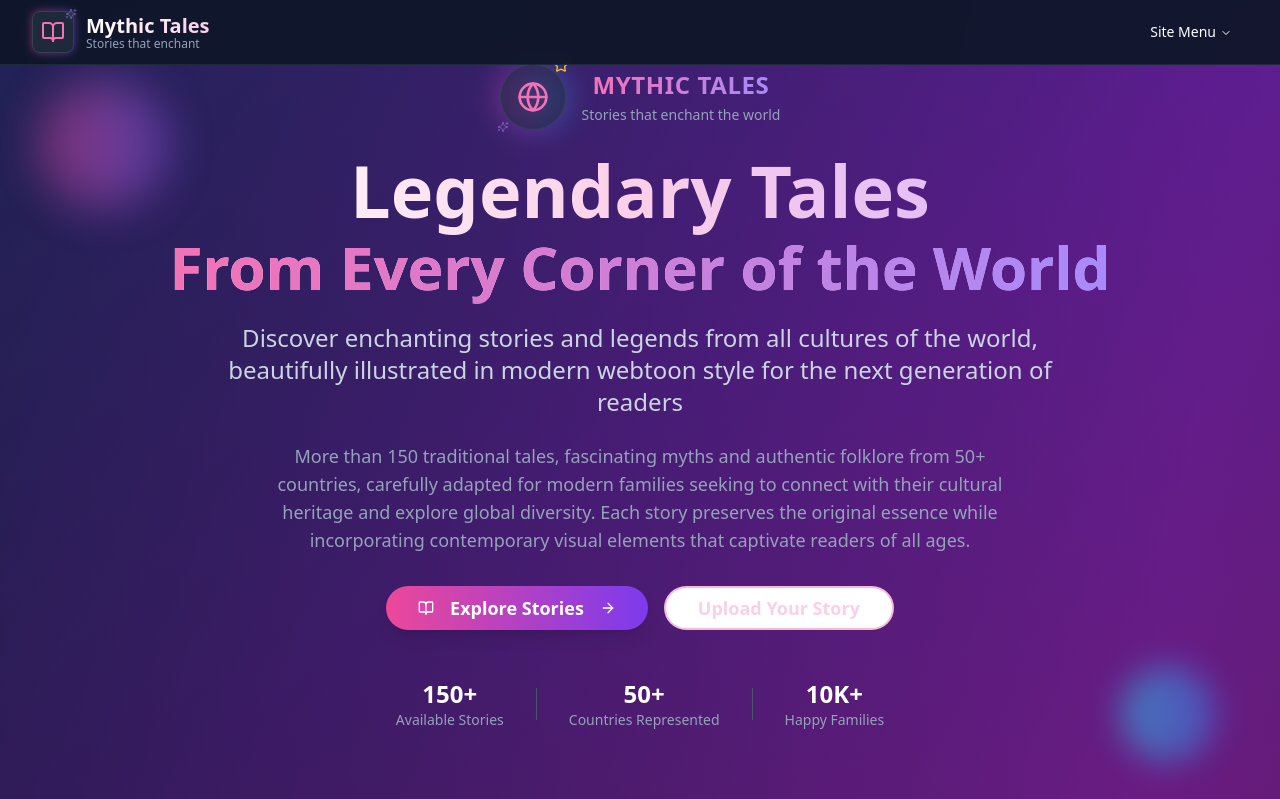
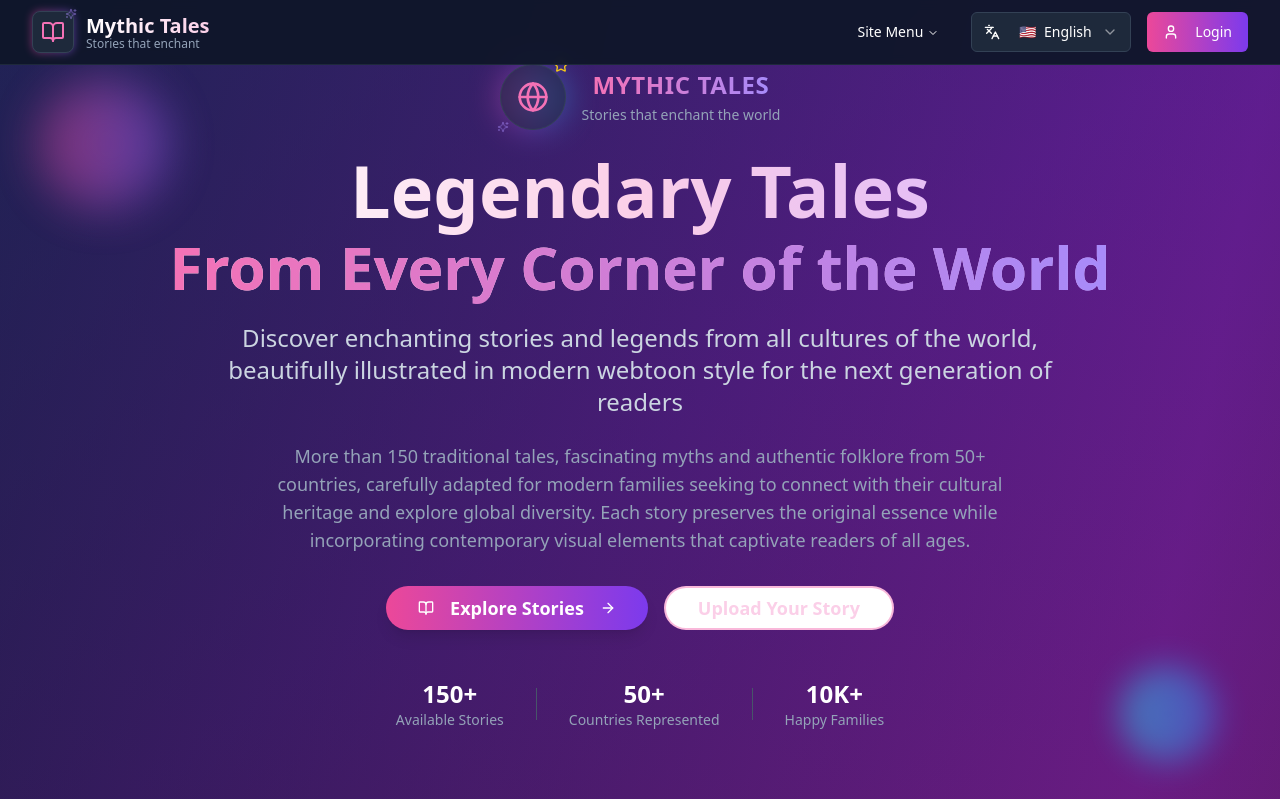
Before and after one commit to adrybecca/webtoon-tales-unfold, a React (Vite) app: page / in a window 1280 px wide. Shown: the top 799 px of the page. Built offline with nearby package versions, Linux system fonts and the light colour scheme.

Commit message:
Add login and language selection buttons
Added a functional login button and language selection dropdown with options for Greek, French, Italian, German, and Spanish in the top right corner of the header.

```diff
--- a/src/components/Header.tsx
+++ b/src/components/Header.tsx
@@ -1,6 +1,6 @@
 
 import { useState } from "react";
-import { BookOpen, Menu, X, Sparkles } from "lucide-react";
+import { BookOpen, Menu, X, Sparkles, User, Languages } from "lucide-react";
 import {
   NavigationMenu,
   NavigationMenuContent,
@@ -9,9 +9,26 @@ import {
   NavigationMenuTrigger,
 } from "@/components/ui/navigation-menu";
 import { Button } from "@/components/ui/button";
+import {
+  Select,
+  SelectContent,
+  SelectItem,
+  SelectTrigger,
+  SelectValue,
+} from "@/components/ui/select";
 
 export const Header = () => {
   const [isMobileMenuOpen, setIsMobileMenuOpen] = useState(false);
+  const [selectedLanguage, setSelectedLanguage] = useState("en");
+
+  const languages = [
+    { code: "en", name: "English", flag: "🇺🇸" },
+    { code: "es", name: "Español", flag: "🇪🇸" },
+    { code: "fr", name: "Français", flag: "🇫🇷" },
+    { code: "de", name: "Deutsch", flag: "🇩🇪" },
+    { code: "it", name: "Italiano", flag: "🇮🇹" },
+    { code: "el", name: "Ελληνικά", flag: "🇬🇷" },
+  ];
 
   const menuItems = [
     { title: "Home", href: "#home" },
@@ -35,6 +52,18 @@ export const Header = () => {
     setIsMobileMenuOpen(false);
   };
 
+  const handleLanguageChange = (languageCode: string) => {
+    setSelectedLanguage(languageCode);
+    console.log(`Language changed to: ${languageCode}`);
+    // Here you would implement the actual language switching logic
+  };
+
+  const handleLoginClick = () => {
+    console.log("Login clicked - Supabase integration needed");
+    // This would connect to your authentication system
+    alert("Please connect Supabase for authentication functionality");
+  };
+
   return (
     <header className="fixed top-0 left-0 right-0 z-50 bg-slate-900/95 backdrop-blur-sm border-b border-slate-800">
       <div className="max-w-7xl mx-auto px-4 sm:px-6 lg:px-8">
@@ -56,8 +85,9 @@ export const Header = () => {
             </div>
           </div>
 
-          {/* Desktop Navigation */}
-          <div className="hidden md:block">
+          {/* Desktop Navigation and Controls */}
+          <div className="hidden md:flex items-center space-x-4">
+            {/* Navigation Menu */}
             <NavigationMenu>
               <NavigationMenuList>
                 <NavigationMenuItem>
@@ -81,10 +111,64 @@ export const Header = () => {
                 </NavigationMenuItem>
               </NavigationMenuList>
             </NavigationMenu>
+
+            {/* Language Selector */}
+            <Select value={selectedLanguage} onValueChange={handleLanguageChange}>
+              <SelectTrigger className="w-40 bg-slate-800 border-slate-700 text-white">
+                <Languages className="w-4 h-4 mr-2" />
+                <SelectValue />
+              </SelectTrigger>
+              <SelectContent className="bg-slate-800 border-slate-700">
+                {languages.map((language) => (
+                  <SelectItem key={language.code} value={language.code} className="text-white hover:bg-slate-700">
+                    <span className="flex items-center">
+                      <span className="mr-2">{language.flag}</span>
+                      {language.name}
+                    </span>
+                  </SelectItem>
+                ))}
+              </SelectContent>
+            </Select>
+
+            {/* Login Button */}
+            <Button
+              onClick={handleLoginClick}
+              className="bg-gradient-to-r from-pink-500 to-violet-600 hover:from-pink-600 hover:to-violet-700 text-white"
+            >
+              <User className="w-4 h-4 mr-2" />
+              Login
+            </Button>
           </div>
 
           {/* Mobile menu button */}
-          <div className="md:hidden">
+          <div className="md:hidden flex items-center space-x-2">
+            {/* Mobile Language Selector */}
+            <Select value={selectedLanguage} onValueChange={handleLanguageChange}>
+              <SelectTrigger className="w-16 bg-slate-800 border-slate-700 text-white">
+                <Languages className="w-4 h-4" />
+              </SelectTrigger>
+              <SelectContent className="bg-slate-800 border-slate-700">
+                {languages.map((language) => (
+                  <SelectItem key={language.code} value={language.code} className="text-white hover:bg-slate-700">
+                    <span className="flex items-center">
+                      <span className="mr-2">{language.flag}</span>
+                      {language.name}
+                    </span>
+                  </SelectItem>
+                ))}
+              </SelectContent>
+            </Select>
+
+            {/* Mobile Login Button */}
+            <Button
+              onClick={handleLoginClick}
+              size="sm"
+              className="bg-gradient-to-r from-pink-500 to-violet-600 hover:from-pink-600 hover:to-violet-700 text-white"
+            >
+              <User className="w-4 h-4" />
+            </Button>
+
+            {/* Mobile Menu Toggle */}
             <Button
               variant="ghost"
               size="sm"
```
